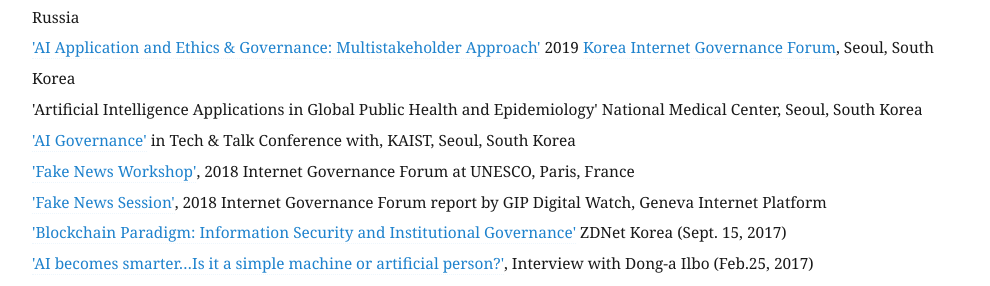
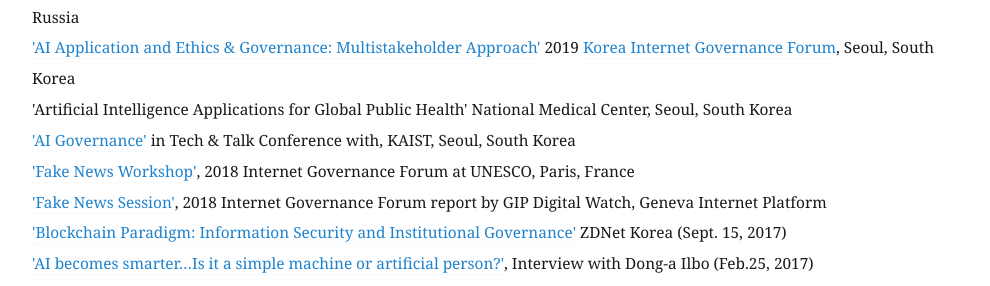
Before and after one commit to eunchangchoi/eunchangchoi.github.io, a Jekyll site: the page built from index.md, in a window 1280 px wide and 900 px high, scrolled down 2538 px. Shown: the part 161-447 px from the top of the window, without its empty margins (68-1058 px from the left). Built offline with Jekyll 4.4.1, drawn with Linux system fonts in a browser that asks for light colours.

Commit message:
Update index.md

```diff
--- a/index.md
+++ b/index.md
@@ -46,7 +46,7 @@
 <a href="https://www.ftp.asia/index.php/s/tLZWIWMG1Qp7oA0">'Build the Concept on AI Society for Global Good: Quest for Inclusion'</a> 2019 <a href="https://2019.aprigf.asia/prog"> Asia-Pacific Internet Governance Forum</a>, Vladivostok, Russia <br>
 <a href="https://www.ftp.asia/index.php/s/HGkuD3YVUBssKrP">'Coping with Misinformation in an Era of Information Deluge?'</a> 2019 <a href="https://2019.aprigf.asia/prog"> Asia-Pacific Internet Governance Forum</a>, Vladivostok, Russia <br>
 <a href="https://youtu.be/92cmsMv6xhQ?t=451">'AI Application and Ethics & Governance: Multistakeholder Approach'</a> 2019 <a href="http://krigf.kr/"> Korea Internet Governance Forum</a>, Seoul, South Korea <br>
-'Artificial Intelligence Applications in Global Public Health and Epidemiology' National Medical Center, Seoul, South Korea<br>
+'Artificial Intelligence Applications for Global Public Health' National Medical Center, Seoul, South Korea<br>
 <a href="https://kpc4ir.kaist.ac.kr/index.php?mid=kpc4ir_events&document_srl=684"> 'AI Governance'</a> in Tech & Talk Conference with, KAIST, Seoul, South Korea <br>
 <a href="https://www.youtube.com/watch?v=quo1DLyitf8&feature=youtu.be&t=1004">'Fake News Workshop'</a>, 2018 Internet Governance Forum at UNESCO, Paris, France <br>
 <a href="https://dig.watch/sessions/session-fakenews">'Fake News Session'</a>, 2018 Internet Governance Forum report by GIP Digital Watch, Geneva Internet Platform <br>
```
